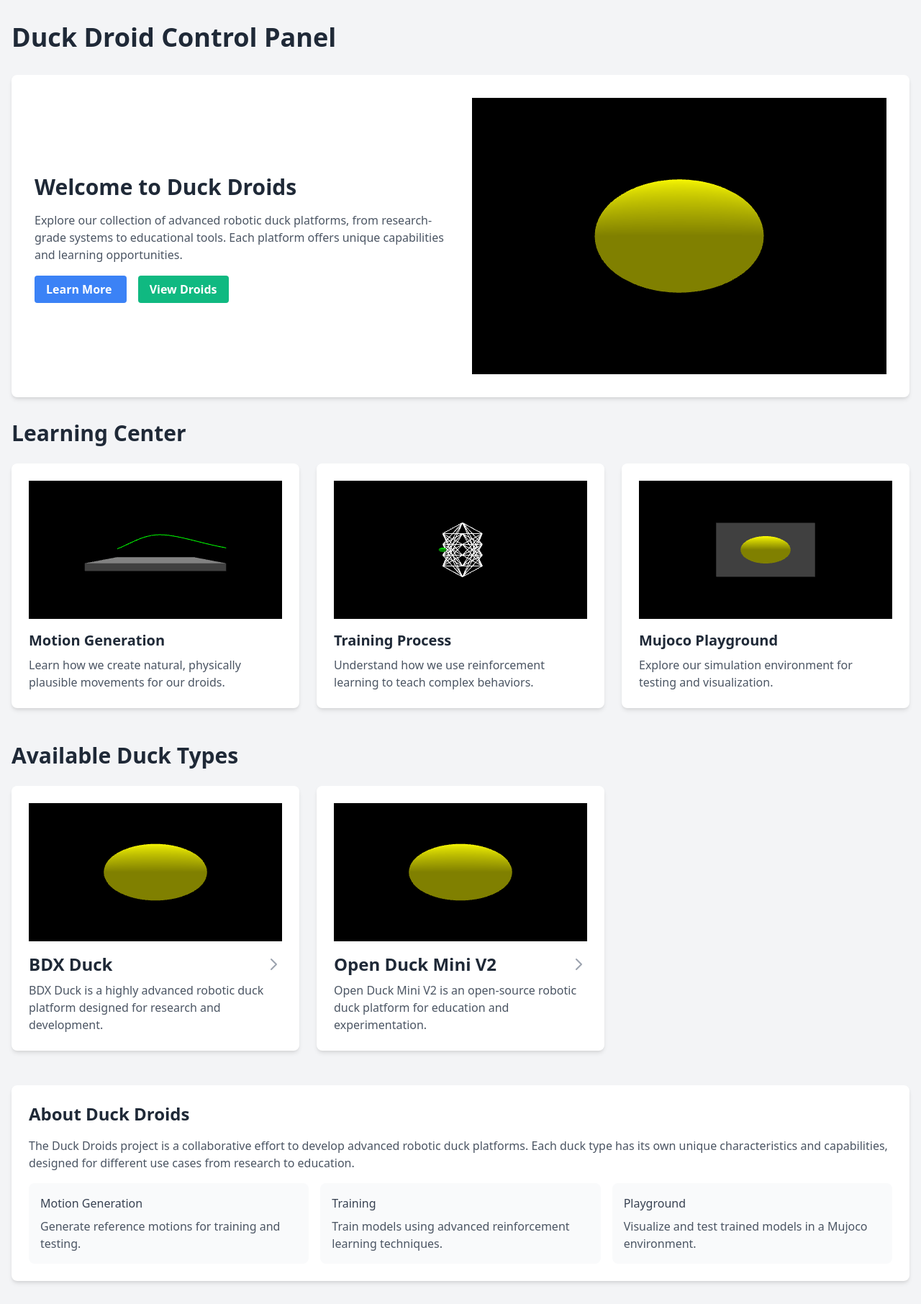
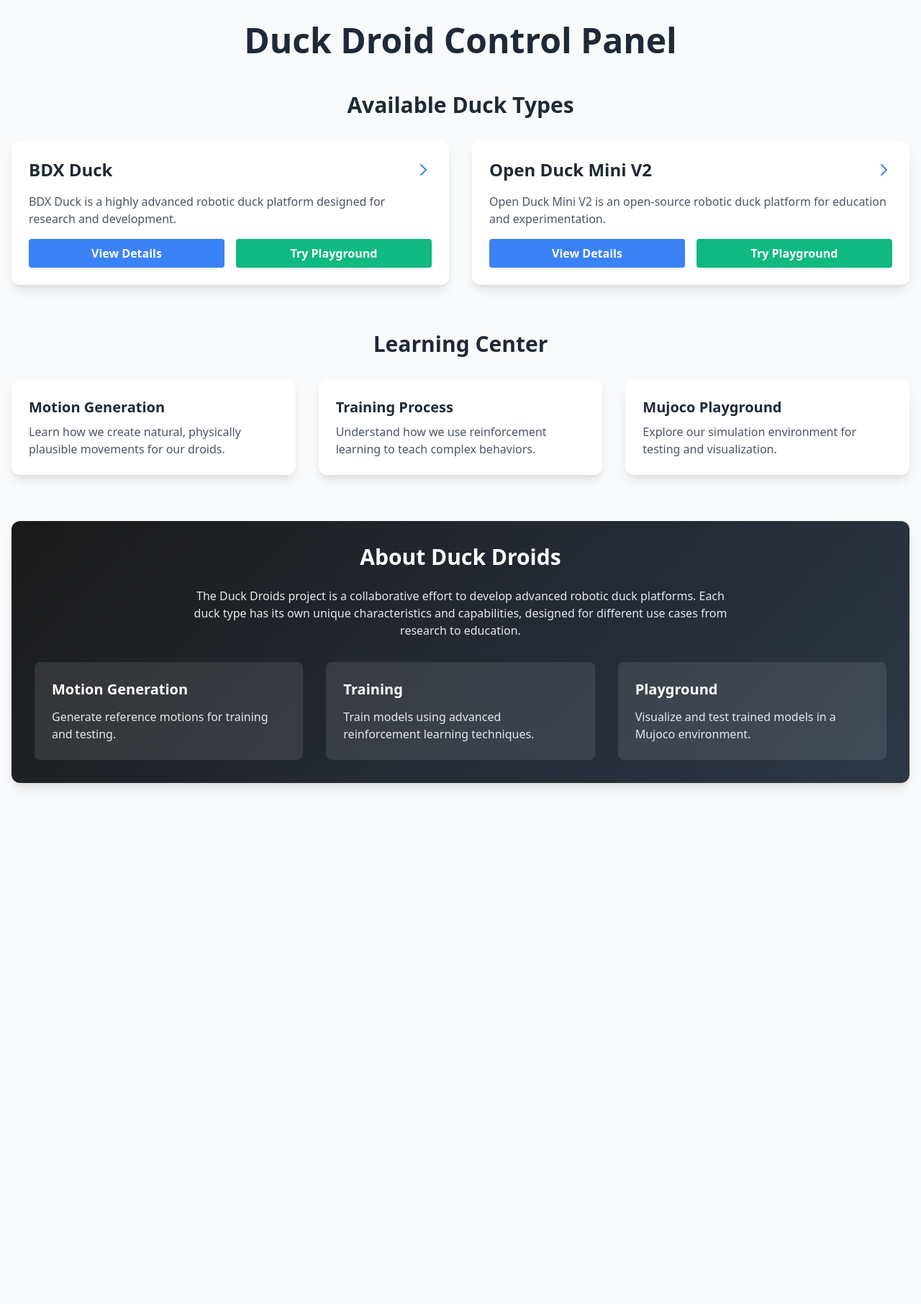
Before and after one commit to Aronnaxx/Behold-Urwar-Droid-Concepts, a Flask app: page / in a window 1280 px wide. Shown: the whole page at 72% size. After the commit the page ends 1095 px from the top, so only its background shows below. Run offline with Flask 3, Linux system fonts and the light colour scheme; some libraries are stand-ins or nearby versions.

Commit message:
Axing a lot of stuff

```diff
--- a/templates/index.html
+++ b/templates/index.html
@@ -5,65 +5,122 @@
     <meta name="viewport" content="width=device-width, initial-scale=1.0">
     <title>Duck Droid Control Panel</title>
     <link href="https://cdn.jsdelivr.net/npm/tailwindcss@2.2.19/dist/tailwind.min.css" rel="stylesheet">
-    <script src="https://cdnjs.cloudflare.com/ajax/libs/three.js/r128/three.min.js"></script>
-    <script src="https://cdn.jsdelivr.net/npm/three@0.128.0/examples/js/controls/OrbitControls.js"></script>
-    <script src="/static/js/model_loader.js"></script>
+    <!-- Import the component -->
+    <script type="module" src="https://ajax.googleapis.com/ajax/libs/model-viewer/3.4.0/model-viewer.min.js"></script>
+    <style>
+        model-viewer {
+            width: 100%;
+            height: 400px;
+            background-color: #1a1a1a;
+            border-radius: 0.5rem;
+            overflow: hidden;
+        }
+        .duck-card {
+            transition: transform 0.2s ease-in-out;
+        }
+        .duck-card:hover {
+            transform: translateY(-5px);
+        }
+        .gradient-bg {
+            background: linear-gradient(135deg, #1a1a1a 0%, #2d3748 100%);
+        }
+    </style>
 </head>
-<body class="bg-gray-100">
+<body class="bg-gray-50">
     <div class="container mx-auto px-4 py-8">
-        <h1 class="text-4xl font-bold text-gray-800 mb-8">Duck Droid Control Panel</h1>
+        <h1 class="text-5xl font-bold text-gray-800 mb-12 text-center">Duck Droid Control Panel</h1>
 
-        <!-- Hero Section -->
-        <div class="bg-white rounded-lg shadow-md p-8 mb-8">
-            <div class="grid grid-cols-1 md:grid-cols-2 gap-8 items-center">
-                <div>
-                    <h2 class="text-3xl font-semibold text-gray-800 mb-4">Welcome to Duck Droids</h2>
-                    <p class="text-gray-600 mb-6">
-                        Explore our collection of advanced robotic duck platforms, from research-grade systems
-                        to educational tools. Each platform offers unique capabilities and learning opportunities.
-                    </p>
-                    <div class="space-x-4">
-                        <a href="#learn" class="bg-blue-500 hover:bg-blue-700 text-white font-bold py-2 px-4 rounded">
-                            Learn More
-                        </a>
-                        <a href="#duck-types" class="bg-green-500 hover:bg-green-700 text-white font-bold py-2 px-4 rounded">
-                            View Droids
-                        </a>
+        <!-- Duck Types Section -->
+        <div id="duck-types" class="mb-16">
+            <h2 class="text-3xl font-bold text-gray-800 mb-8 text-center">Available Duck Types</h2>
+            <div class="grid grid-cols-1 md:grid-cols-2 gap-8">
+                {% for duck_id, duck_name in duck_types.items() %}
+                <div class="duck-card bg-white rounded-xl shadow-lg overflow-hidden">
+                    <model-viewer
+                        src="/static/models/{{ duck_id }}.glb"
+                        camera-controls
+                        auto-rotate
+                        camera-orbit="45deg 55deg 2.5m"
+                        environment-image="neutral"
+                        shadow-intensity="1"
+                        exposure="1"
+                        alt="{{ duck_name }} 3D model">
+                    </model-viewer>
+                    <div class="p-6">
+                        <div class="flex items-center justify-between mb-4">
+                            <h3 class="text-2xl font-semibold text-gray-800">{{ duck_name }}</h3>
+                            <a href="/{{ duck_id }}" class="text-blue-500 hover:text-blue-700">
+                                <svg class="h-6 w-6" fill="none" stroke="currentColor" viewBox="0 0 24 24">
+                                    <path stroke-linecap="round" stroke-linejoin="round" stroke-width="2" d="M9 5l7 7-7 7"/>
+                                </svg>
+                            </a>
+                        </div>
+                        <p class="text-gray-600 mb-4">
+                            {% if duck_id == 'bdx' %}
+                            BDX Duck is a highly advanced robotic duck platform designed for research and development.
+                            {% elif duck_id == 'open_duck_mini_v2' %}
+                            Open Duck Mini V2 is an open-source robotic duck platform for education and experimentation.
+                            {% endif %}
+                        </p>
+                        <div class="flex space-x-4">
+                            <a href="/{{ duck_id }}" class="flex-1 bg-blue-500 hover:bg-blue-700 text-white font-bold py-2 px-4 rounded text-center">
+                                View Details
+                            </a>
+                            <a href="/view_playground/{{ duck_id }}" class="flex-1 bg-green-500 hover:bg-green-700 text-white font-bold py-2 px-4 rounded text-center">
+                                Try Playground
+                            </a>
+                        </div>
                     </div>
                 </div>
-                <div id="hero-model" class="h-96 bg-gray-900 rounded-lg">
-                    <!-- 3D model will be loaded here -->
-                </div>
+                {% endfor %}
             </div>
         </div>
 
         <!-- Learning Center -->
-        <div id="learn" class="mb-12">
-            <h2 class="text-3xl font-bold text-gray-800 mb-6">Learning Center</h2>
-            <div class="grid grid-cols-1 md:grid-cols-3 gap-6">
+        <div id="learn" class="mb-16">
+            <h2 class="text-3xl font-bold text-gray-800 mb-8 text-center">Learning Center</h2>
+            <div class="grid grid-cols-1 md:grid-cols-3 gap-8">
                 <a href="/learn/motion_generation" class="block">
-                    <div class="bg-white rounded-lg shadow-md p-6 hover:shadow-lg transition-shadow duration-200">
-                        <div id="motion-generation-model" class="h-48 bg-gray-900 rounded-lg mb-4">
-                            <!-- 3D model will be loaded here -->
-                        </div>
+                    <div class="bg-white rounded-xl shadow-lg p-6 hover:shadow-xl transition-shadow duration-200">
+                        <model-viewer
+                            src="/static/models/motion_generation.glb"
+                            camera-controls
+                            auto-rotate
+                            camera-orbit="45deg 55deg 2.5m"
+                            environment-image="neutral"
+                            shadow-intensity="1"
+                            alt="Motion generation visualization">
+                        </model-viewer>
                         <h3 class="text-xl font-semibold text-gray-800 mb-2">Motion Generation</h3>
                         <p class="text-gray-600">Learn how we create natural, physically plausible movements for our droids.</p>
                     </div>
                 </a>
                 <a href="/learn/training" class="block">
-                    <div class="bg-white rounded-lg shadow-md p-6 hover:shadow-lg transition-shadow duration-200">
-                        <div id="training-model" class="h-48 bg-gray-900 rounded-lg mb-4">
-                            <!-- 3D model will be loaded here -->
-                        </div>
+                    <div class="bg-white rounded-xl shadow-lg p-6 hover:shadow-xl transition-shadow duration-200">
+                        <model-viewer
+                            src="/static/models/training.glb"
+                            camera-controls
+                            auto-rotate
+                            camera-orbit="45deg 55deg 2.5m"
+                            environment-image="neutral"
+                            shadow-intensity="1"
+                            alt="Training process visualization">
+                        </model-viewer>
                         <h3 class="text-xl font-semibold text-gray-800 mb-2">Training Process</h3>
                         <p class="text-gray-600">Understand how we use reinforcement learning to teach complex behaviors.</p>
                     </div>
                 </a>
                 <a href="/learn/playground" class="block">
-                    <div class="bg-white rounded-lg shadow-md p-6 hover:shadow-lg transition-shadow duration-200">
-                        <div id="playground-model" class="h-48 bg-gray-900 rounded-lg mb-4">
-                            <!-- 3D model will be loaded here -->
-                        </div>
+                    <div class="bg-white rounded-xl shadow-lg p-6 hover:shadow-xl transition-shadow duration-200">
+                        <model-viewer
+                            src="/static/models/playground.glb"
+                            camera-controls
+                            auto-rotate
+                            camera-orbit="45deg 55deg 2.5m"
+                            environment-image="neutral"
+                            shadow-intensity="1"
+                            alt="Mujoco playground visualization">
+                        </model-viewer>
                         <h3 class="text-xl font-semibold text-gray-800 mb-2">Mujoco Playground</h3>
                         <p class="text-gray-600">Explore our simulation environment for testing and visualization.</p>
                     </div>
@@ -71,69 +128,29 @@
             </div>
         </div>
 
-        <!-- Duck Types -->
-        <div id="duck-types" class="mb-12">
-            <h2 class="text-3xl font-bold text-gray-800 mb-6">Available Duck Types</h2>
-            <div class="grid grid-cols-1 md:grid-cols-2 lg:grid-cols-3 gap-6">
-                {% for duck_id, duck_name in duck_types.items() %}
-                <a href="/{{ duck_id }}" class="block">
-                    <div class="bg-white rounded-lg shadow-md p-6 hover:shadow-lg transition-shadow duration-200">
-                        <div id="{{ duck_id }}-model" class="h-48 bg-gray-900 rounded-lg mb-4">
-                            <!-- 3D model will be loaded here -->
-                        </div>
-                        <div class="flex items-center justify-between">
-                            <h3 class="text-2xl font-semibold text-gray-800">{{ duck_name }}</h3>
-                            <svg class="h-6 w-6 text-gray-400" fill="none" stroke="currentColor" viewBox="0 0 24 24">
-                                <path stroke-linecap="round" stroke-linejoin="round" stroke-width="2" d="M9 5l7 7-7 7"/>
-                            </svg>
-                        </div>
-                        <p class="text-gray-600 mt-2">
-                            {% if duck_id == 'bdx' %}
-                            BDX Duck is a highly advanced robotic duck platform designed for research and development.
-                            {% elif duck_id == 'open_duck_mini_v2' %}
-                            Open Duck Mini V2 is an open-source robotic duck platform for education and experimentation.
-                            {% endif %}
-                        </p>
-                    </div>
-                </a>
-                {% endfor %}
-            </div>
-        </div>
-
         <!-- Project Information -->
-        <div class="bg-white rounded-lg shadow-md p-6">
-            <h2 class="text-2xl font-semibold text-gray-800 mb-4">About Duck Droids</h2>
-            <p class="text-gray-600 mb-4">
+        <div class="gradient-bg rounded-xl shadow-lg p-8 text-white">
+            <h2 class="text-3xl font-bold mb-6 text-center">About Duck Droids</h2>
+            <p class="text-gray-200 mb-8 text-center max-w-3xl mx-auto">
                 The Duck Droids project is a collaborative effort to develop advanced robotic duck platforms.
                 Each duck type has its own unique characteristics and capabilities, designed for different use cases
                 from research to education.
             </p>
-            <div class="grid grid-cols-1 md:grid-cols-3 gap-4">
-                <div class="bg-gray-50 p-4 rounded-lg">
-                    <h3 class="font-medium text-gray-700 mb-2">Motion Generation</h3>
-                    <p class="text-gray-600">Generate reference motions for training and testing.</p>
+            <div class="grid grid-cols-1 md:grid-cols-3 gap-8">
+                <div class="bg-white bg-opacity-10 p-6 rounded-lg backdrop-blur-sm">
+                    <h3 class="text-xl font-semibold mb-3">Motion Generation</h3>
+                    <p class="text-gray-200">Generate reference motions for training and testing.</p>
                 </div>
-                <div class="bg-gray-50 p-4 rounded-lg">
-                    <h3 class="font-medium text-gray-700 mb-2">Training</h3>
-                    <p class="text-gray-600">Train models using advanced reinforcement learning techniques.</p>
+                <div class="bg-white bg-opacity-10 p-6 rounded-lg backdrop-blur-sm">
+                    <h3 class="text-xl font-semibold mb-3">Training</h3>
+                    <p class="text-gray-200">Train models using advanced reinforcement learning techniques.</p>
                 </div>
-                <div class="bg-gray-50 p-4 rounded-lg">
-                    <h3 class="font-medium text-gray-700 mb-2">Playground</h3>
-                    <p class="text-gray-600">Visualize and test trained models in a Mujoco environment.</p>
+                <div class="bg-white bg-opacity-10 p-6 rounded-lg backdrop-blur-sm">
+                    <h3 class="text-xl font-semibold mb-3">Playground</h3>
+                    <p class="text-gray-200">Visualize and test trained models in a Mujoco environment.</p>
                 </div>
             </div>
         </div>
     </div>
-
-    <script>
-        // Initialize all 3D viewers
-        createModelViewer('hero-model', '/static/models/hero.json');
-        createModelViewer('motion-generation-model', '/static/models/motion_generation.json');
-        createModelViewer('training-model', '/static/models/training.json');
-        createModelViewer('playground-model', '/static/models/playground.json');
-        {% for duck_id in duck_types %}
-        createModelViewer('{{ duck_id }}-model', '/static/models/{{ duck_id }}.json');
-        {% endfor %}
-    </script>
 </body>
 </html>
```
Also changed, not shown: package.json (deleted, +0 -12 lines), scripts/generate_models.py (added, +84 -0 lines), package-lock.json (deleted), 2 other files.
